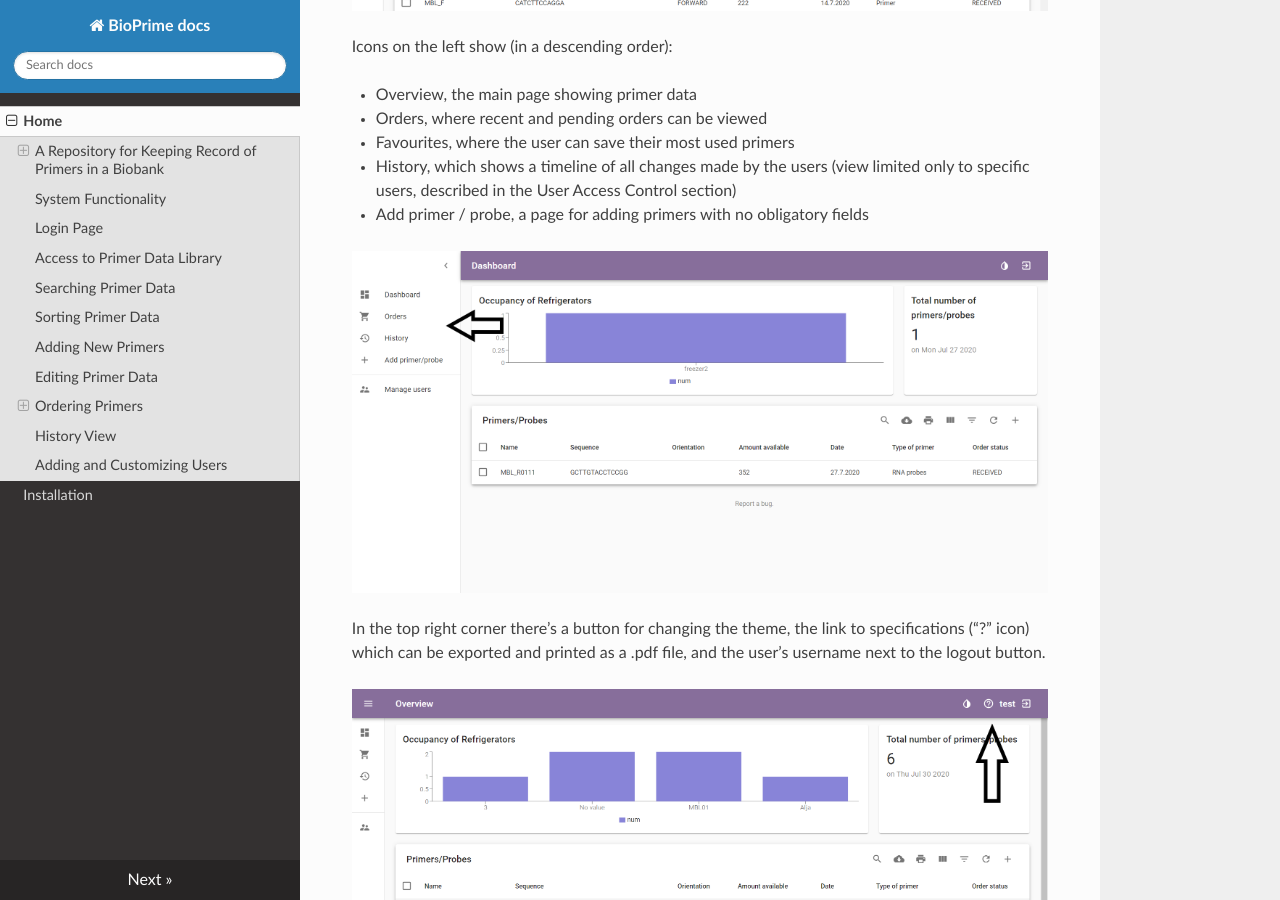
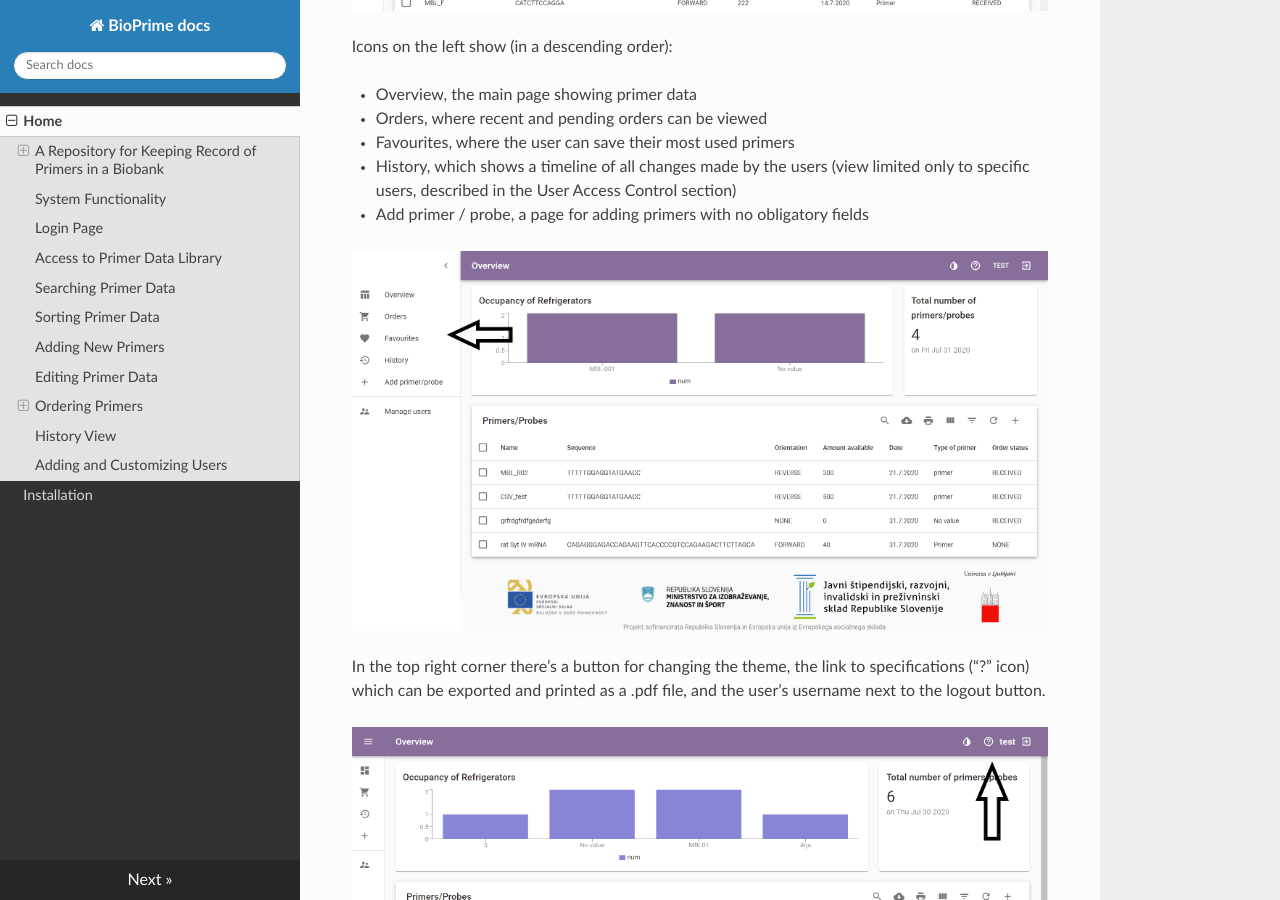
Before and after one commit to Bio-Prime/documentation, an MkDocs documentation site: the page built from docs/index.md, in a window 1280 px wide and 900 px high, scrolled down 4324 px. Built offline with MkDocs 1.6.1, drawn with Linux system fonts in a browser that asks for light colours; nearby versions of some CDN libraries; old or Windows-style settings are respelled for this version of MkDocs.

Commit message:
posodobila slike

```diff
--- a/docs/index.md
+++ b/docs/index.md
@@ -91,7 +91,7 @@ Icons on the left show (in a descending order):
 * History, which shows a timeline of all changes made by the users (view limited only to specific users, described in the User Access Control section)
 * Add primer / probe, a page for adding primers with no obligatory fields
 
-![menu2](./menu2.png)
+![overview3](./overview3.png)
 
 In the top right corner there’s a button for changing the theme, the link to specifications (“?” icon) which can be exported and printed as a .pdf file, and the user’s username next to the logout button.
 
```
Also changed, not shown: docs/overview3.png (added).
